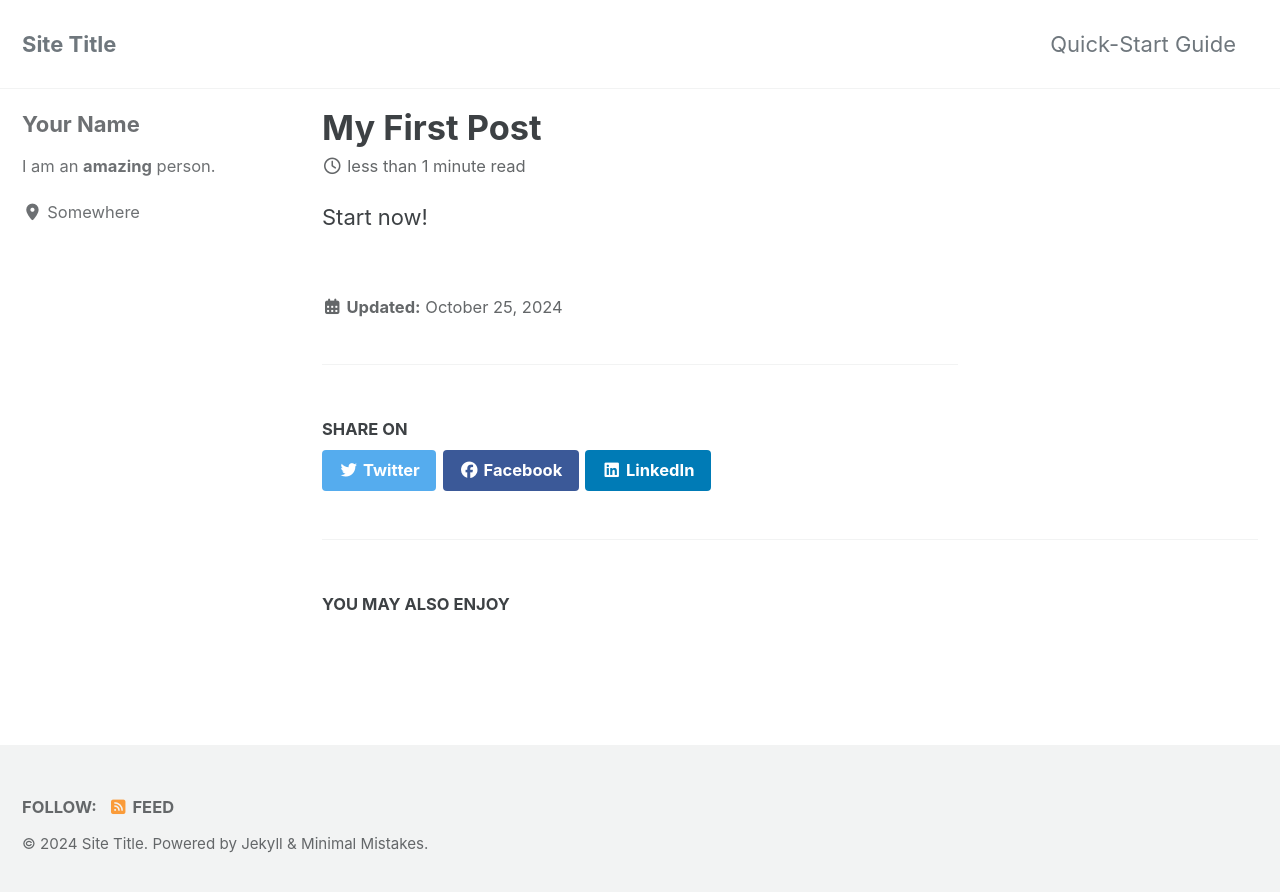
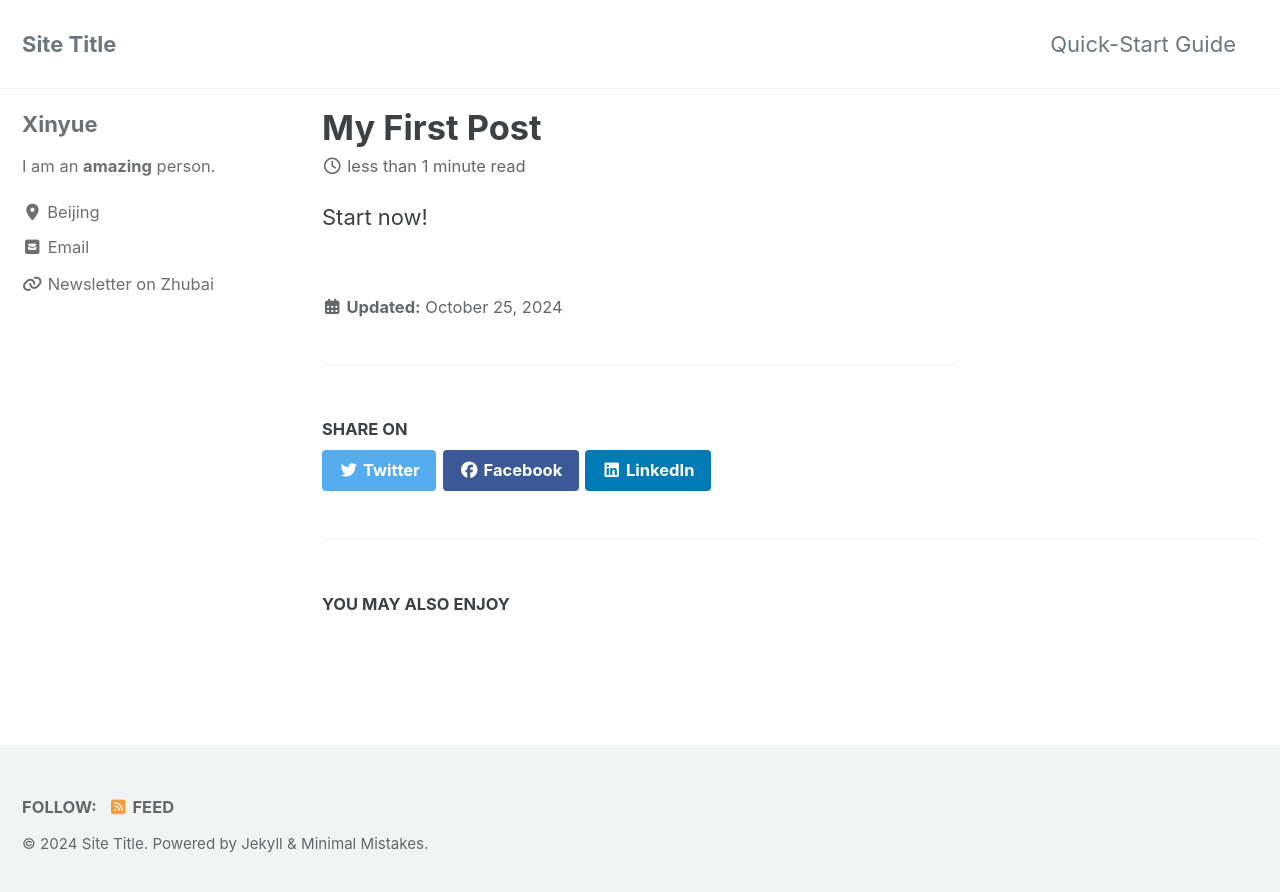
Before and after one commit to xyshen103/xyshen103.github.io, a Jekyll site: the page built from _posts/2024-10-25-my-first-post.md, in a window 1280 px wide. Shown: the top 892 px of the page. Built offline with Jekyll 4.4.1, drawn with Linux system fonts in a browser that asks for light colours; cached includes are drawn as plain includes.

Commit message:
Update _config.yml

```diff
--- a/_config.yml
+++ b/_config.yml
@@ -113,30 +113,18 @@ analytics:
 
 # Site Author
 author:
-  name             : "Your Name"
+  name             : "Xinyue"
   avatar           : # path of avatar image, e.g. "/assets/images/bio-photo.jpg"
   bio              : "I am an **amazing** person."
-  location         : "Somewhere"
+  location         : "Beijing"
   email            :
   links:
     - label: "Email"
       icon: "fas fa-fw fa-envelope-square"
-      # url: "mailto:your.name@email.com"
-    - label: "Website"
+      url: "mailto:xyshen0103@gmail.com"
+    - label: "Newsletter on Zhubai"
       icon: "fas fa-fw fa-link"
-      # url: "https://your-website.com"
-    - label: "Twitter"
-      icon: "fab fa-fw fa-twitter-square"
-      # url: "https://twitter.com/"
-    - label: "Facebook"
-      icon: "fab fa-fw fa-facebook-square"
-      # url: "https://facebook.com/"
-    - label: "GitHub"
-      icon: "fab fa-fw fa-github"
-      # url: "https://github.com/"
-    - label: "Instagram"
-      icon: "fab fa-fw fa-instagram"
-      # url: "https://instagram.com/"
+      url: "https://xyonline.zhubai.love/"
 
 # Site Footer
 footer:
```
